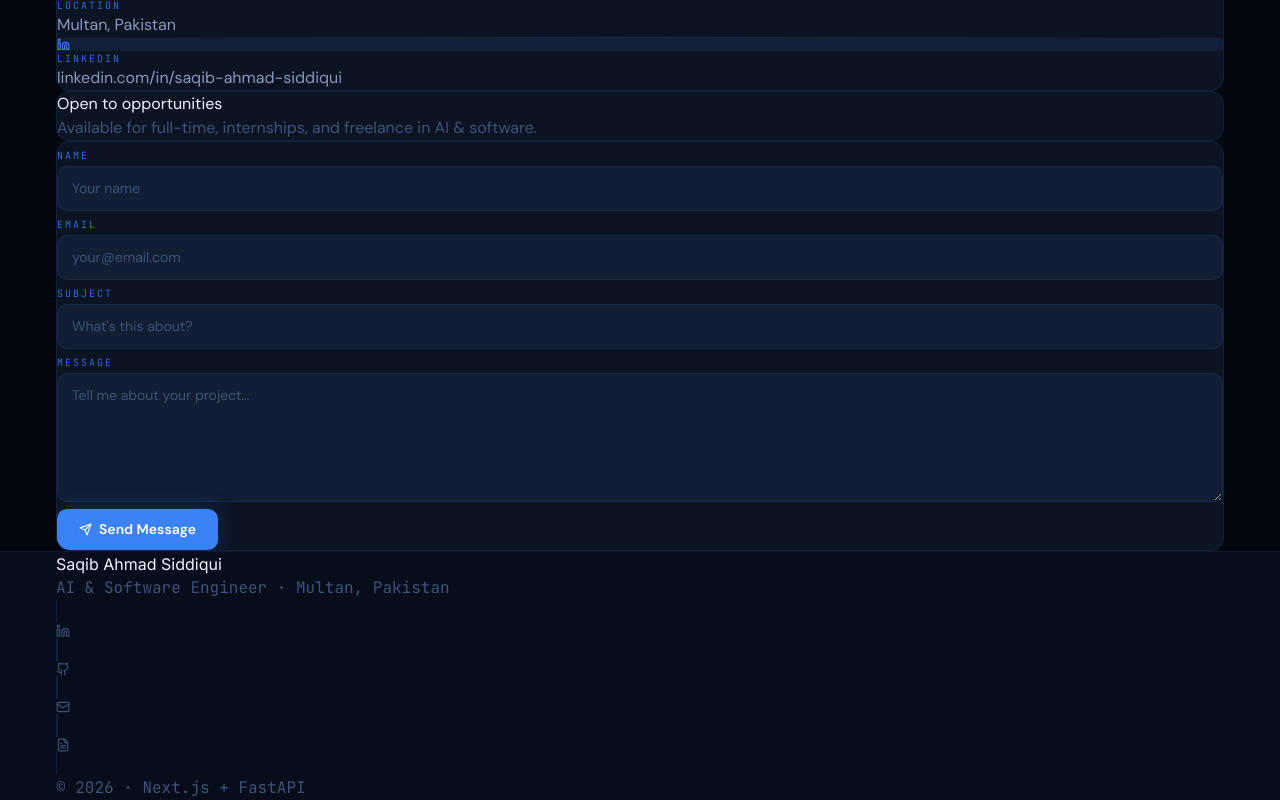
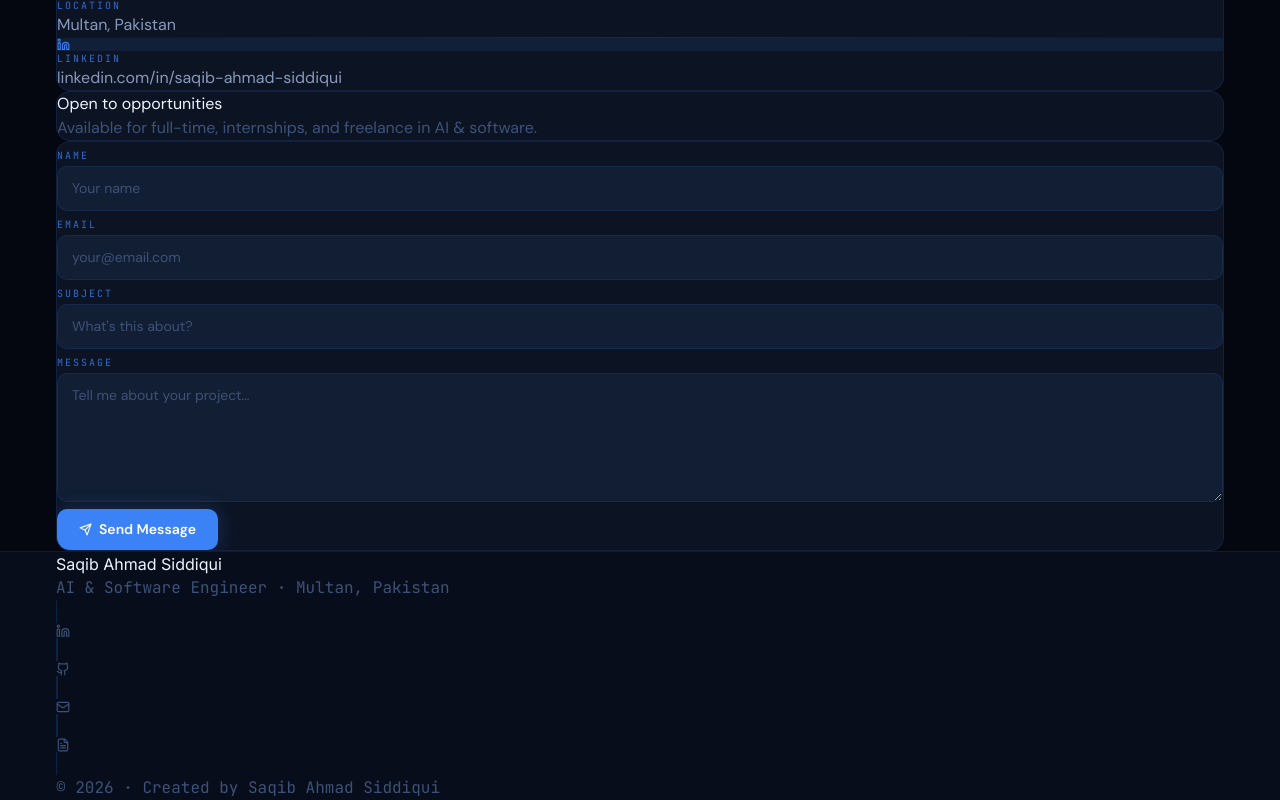
Before and after one commit to saqibahmadsiddiqui/portfolio, a Next.js app in the folder frontend/: page / in a window 1280 px wide. Shown: the part 4250-5050 px from the top of the page. Built offline with nearby package versions, Linux system fonts and the light colour scheme; no server answers.

Commit message:
footer update

```diff
--- a/frontend/components/Footer.tsx
+++ b/frontend/components/Footer.tsx
@@ -39,7 +39,7 @@ export default function Footer() {
         </div>
 
         <p className="mono text-xs" style={{ color:"var(--text3)" }}>
-          © {new Date().getFullYear()} · Next.js + FastAPI
+          © {new Date().getFullYear()} · Created by Saqib Ahmad Siddiqui
         </p>
       </div>
     </footer>
```
